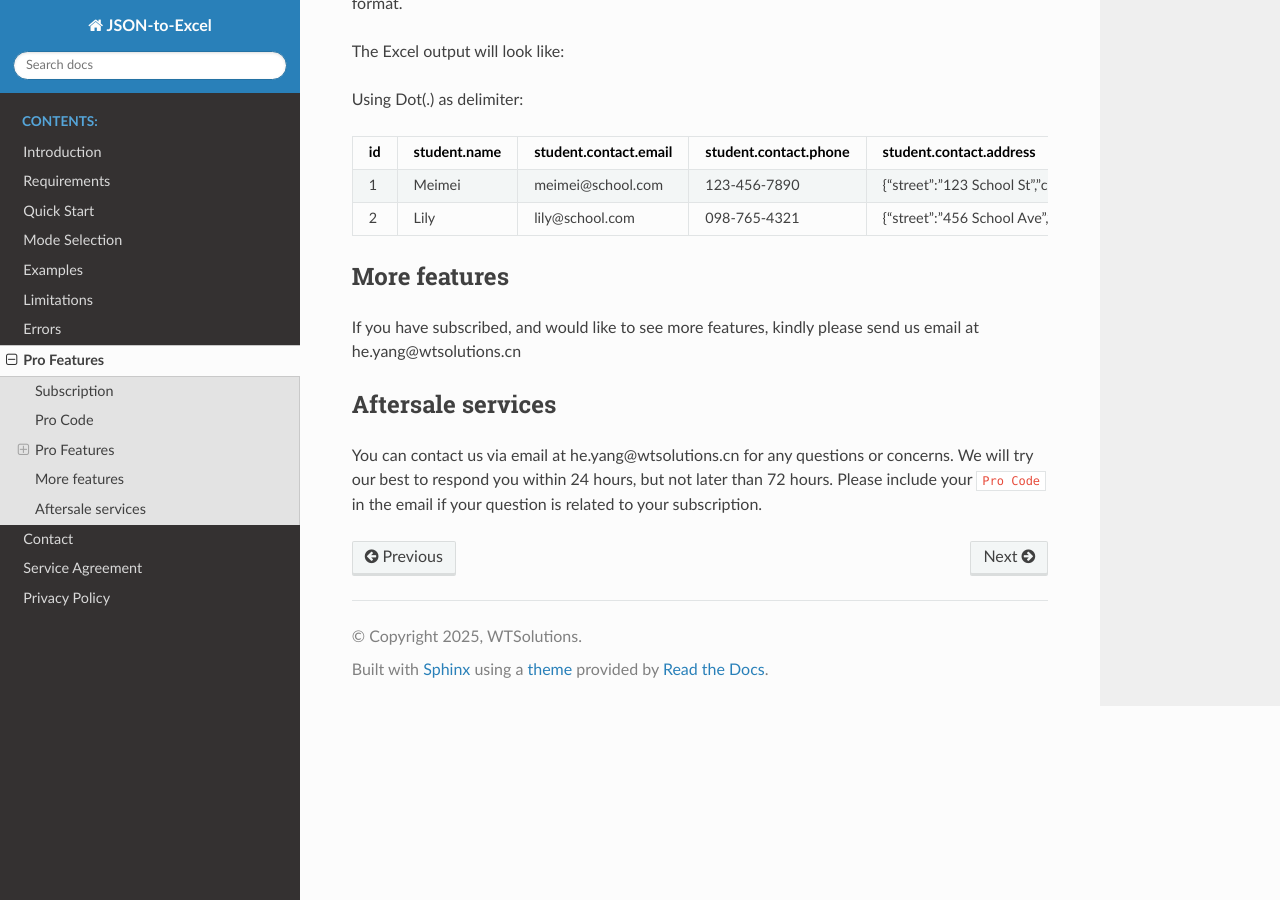
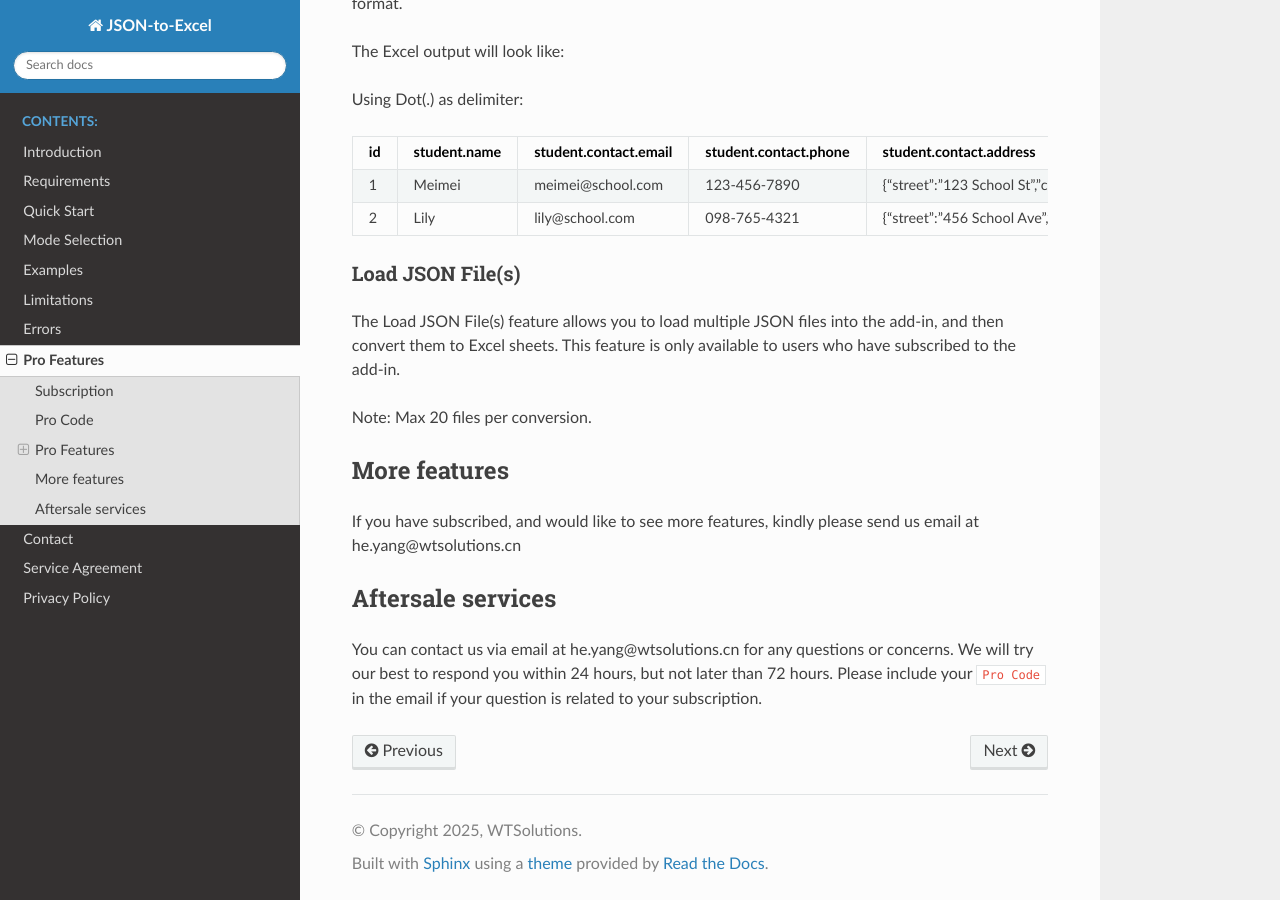
Before and after one commit to he-yang/JSON-to-Excel, a Sphinx documentation site: the page built from source/profeatures.md, in a window 1280 px wide and 900 px high, scrolled down 3102 px. Built offline with Sphinx 7.4.7 and the Read the Docs theme 3.1.0, drawn with Linux system fonts in a browser that asks for light colours.

```diff
--- a/source/conf.py
+++ b/source/conf.py
@@ -9,7 +9,7 @@
 project = 'JSON-to-Excel'
 copyright = '2025, WTSolutions'
 author = 'WTSolutions'
-release = '2.1.0.0'
+release = '2.1.1.0'
 # -- General configuration ---------------------------------------------------
 # https://www.sphinx-doc.org/en/master/usage/configuration.html#general-configuration
 
--- a/source/profeatures.md
+++ b/source/profeatures.md
@@ -130,7 +130,11 @@ Using Dot(.) as delimiter:
 |1|Meimei|meimei@school.com|123-456-7890|{"street":"123 School St","city":"Beijing"}|
 |2|Lily|lily@school.com|098-765-4321|{"street":"456 School Ave","city":"Shanghai"}|
 
+### Load JSON File(s)
 
+The Load JSON File(s) feature allows you to load multiple JSON files into the add-in, and then convert them to Excel sheets. This feature is only available to users who have subscribed to the add-in.
+
+Note: Max 20 files per conversion.
 
 ## More features
 
```
Also changed, not shown: source/quickstart.md (+6 -2 lines).
